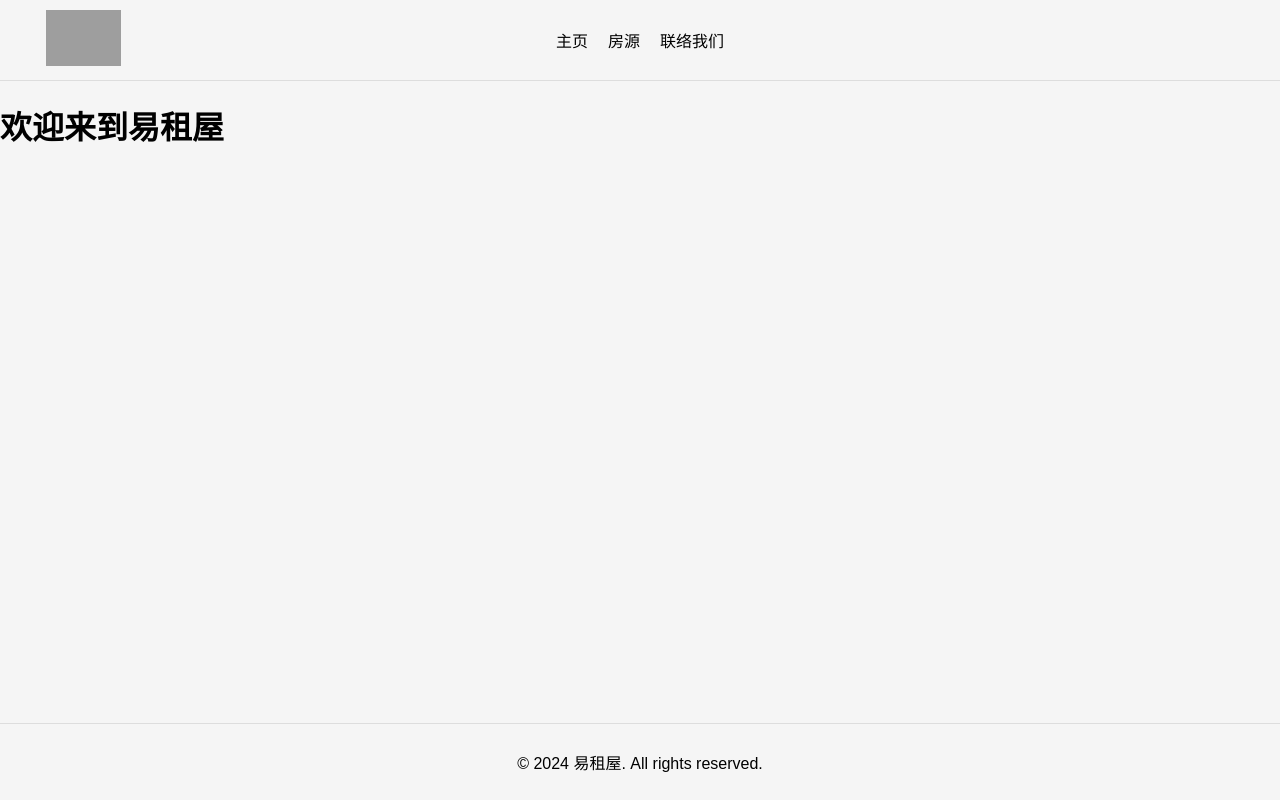
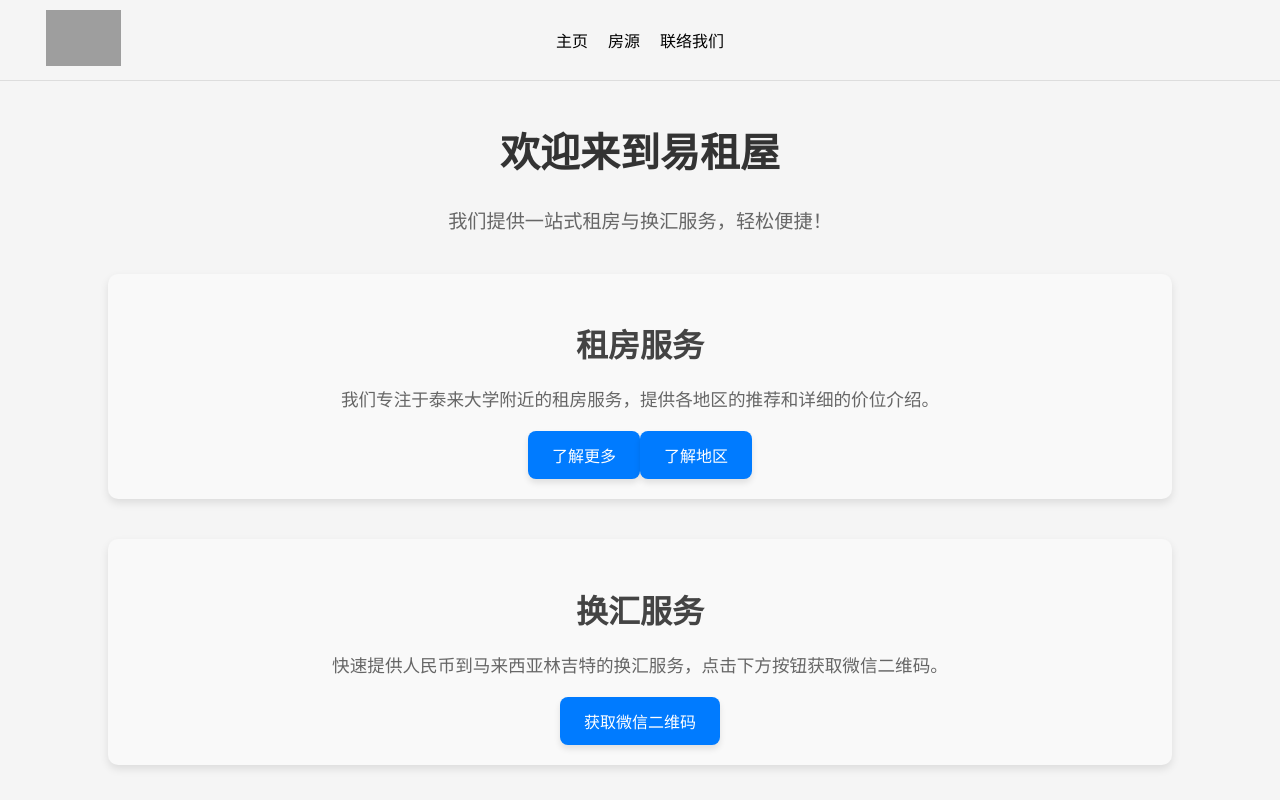
Before and after one commit to Marcusdev97/myeasyrenthub-user, a React (Create React App) app: page / in a window 1280 px wide. Shown: the top 800 px of the page. Built offline with nearby package versions, Linux system fonts and the light colour scheme; grey boxes are pictures that could not be loaded.

Commit message:
Uploaded LocationDetails this page & Home Page update

```diff
--- a/src/App.js
+++ b/src/App.js
@@ -2,14 +2,15 @@
 import React, { useState } from 'react';
 import { BrowserRouter as Router, Routes, Route } from 'react-router-dom';
 import HomePage from './pages/HomePage';
-import PropertyList from './pages/PropertyList';
-import PropertyDetails from './pages/PropertyDetails';
+import PropertyList from './pages/PropertyList'; // PropertyList for listing properties
+import LocationDetails from './pages/LocationDetails'; // LocationDetails for location-specific details
+import PropertyDetails from './pages/PropertyDetails'; // PropertyDetails for specific property information
 import ContactPage from './pages/ContactPage';
 import Header from './components/Header';
 import Footer from './components/Footer';
 
 function App() {
-  const [properties, setProperties] = useState([]); // State to hold properties
+  const [properties, setProperties] = useState([]); // State to hold properties (can be location or property-specific)
 
   return (
     <Router>
@@ -17,15 +18,28 @@ function App() {
         <Header />
         <div style={{ flex: '1' }}>
           <Routes>
+            {/* Home Page */}
             <Route path="/" element={<HomePage />} />
+
+            {/* Property List Page: Listing all available properties */}
             <Route
               path="/properties"
-              element={<PropertyList setProperties={setProperties} />} // Pass the setProperties function
+              element={<PropertyList setProperties={setProperties} />} // Passing setProperties to list properties
             />
+
+            {/* Property Details Page: Show details of a specific property */}
             <Route
               path="/properties/:id"
-              element={<PropertyDetails properties={properties} />} // Pass properties as a prop
+              element={<PropertyDetails properties={properties} />} // Pass properties as props to PropertyDetails
             />
+
+            {/* Location Details Page: Show details of various locations where Taylorians can stay */}
+            <Route
+              path="/locations"
+              element={<LocationDetails />} // Showing location details, like different neighborhoods
+            />
+
+            {/* Contact Page */}
             <Route path="/contact" element={<ContactPage />} />
           </Routes>
         </div>
--- a/src/pages/HomePage.js
+++ b/src/pages/HomePage.js
@@ -1,10 +1,83 @@
-// src/pages/HomePage.js
-import React from 'react';
+import React, { useState, useEffect } from 'react';
+import { Link } from 'react-router-dom'; // 导入 Link 组件用于导航
+import wechatQR from '../images/wechatNamecard.jpg'; // 引入二维码图片
+import '../styles/HomePage.css';
 
 function HomePage() {
+  useEffect(() => {
+    const frames = document.querySelectorAll('.frame');
+    const handleScroll = () => {
+      frames.forEach((frame) => {
+        const frameTop = frame.getBoundingClientRect().top;
+        if (frameTop < window.innerHeight * 0.8) {
+          frame.classList.add('show');
+        }
+      });
+    };
+    window.addEventListener('scroll', handleScroll);
+
+    // 清除事件监听器，防止内存泄漏
+    return () => window.removeEventListener('scroll', handleScroll);
+  }, []);
+
+  // State 用于控制模态框的显示和隐藏
+  const [isModalOpen, setIsModalOpen] = useState(false);
+
+  const openModal = () => {
+    setIsModalOpen(true);
+    document.addEventListener('keydown', handleEsc); // 监听键盘事件
+  };
+
+  const closeModal = () => {
+    setIsModalOpen(false);
+    document.removeEventListener('keydown', handleEsc); // 关闭时移除键盘监听
+  };
+
+  const handleEsc = (event) => {
+    if (event.key === 'Escape') {
+      closeModal();
+    }
+  };
+
   return (
-    <div>
-      <h1>欢迎来到易租屋</h1>
+    <div className="home-page">
+      {/* 主页标题和欢迎语 */}
+      <h1 className="main-title">欢迎来到易租屋</h1>
+      <p className="sub-title">我们提供一站式租房与换汇服务，轻松便捷！</p>
+
+      {/* 租房服务 */}
+      <div className="frame frame-left">
+        <h2>租房服务</h2>
+        <p>我们专注于泰来大学附近的租房服务，提供各地区的推荐和详细的价位介绍。</p>
+        <a href="/properties" className="action-button">了解更多</a>
+        {/* 新的“了解地区”按钮 */}
+        <Link to="/locations" className="action-button">了解地区</Link>
+      </div>
+
+      {/* 换汇服务 */}
+      <div className="frame frame-right">
+        <h2>换汇服务</h2>
+        <p>快速提供人民币到马来西亚林吉特的换汇服务，点击下方按钮获取微信二维码。</p>
+        <button className="action-button" onClick={openModal}>获取微信二维码</button>
+      </div>
+
+      {/* 开发中的业务 */}
+      <div className="frame frame-left">
+        <h2>开发中的业务</h2>
+        <p>敬请期待，我们即将推出更多的便利服务！</p>
+      </div>
+
+      {/* 模态框 */}
+      {isModalOpen && (
+        <div className="modal-overlay" onClick={closeModal}>
+          <div className="modal" onClick={(e) => e.stopPropagation()}>
+            <h2>扫描微信二维码</h2>
+            <img src={wechatQR} alt="微信二维码" className="qr-code-img" />
+            <p>请在备注中标注“汇率”</p>
+            <button className="close-button" onClick={closeModal}>关闭</button>
+          </div>
+        </div>
+      )}
     </div>
   );
 }
--- /dev/null
+++ b/src/pages/LocationDetails.js
@@ -0,0 +1,28 @@
+import React from 'react';
+import '../styles/LocationDetails.css'; // 可以为这个页面创建单独的样式文件
+
+function LocationDetails() {
+  // Example of static location data; in the future, this could come from props or state
+  const locations = [
+    { name: '地区 A', description: '地区 A 是靠近泰来大学的一个热门租房区域，房源丰富，价格适中，交通方便。' },
+    { name: '地区 B', description: '地区 B 环境安静，适合喜欢安静生活的学生和上班族，房租相对较低。' },
+    // Add more locations here
+  ];
+
+  return (
+    <div className="location-info-page">
+      <h1>地区介绍</h1>
+      <p>这里是关于泰来大学附近各个地区的详细介绍。您可以根据每个地区的房源价格和环境选择合适的居住地。</p>
+
+      {/* Render each location */}
+      {locations.map((location, index) => (
+        <div key={index} className="location-item">
+          <h2>{location.name}</h2>
+          <p>{location.description}</p>
+        </div>
+      ))}
+    </div>
+  );
+}
+
+export default LocationDetails;
--- a/src/styles/HomePage.css
+++ b/src/styles/HomePage.css
@@ -1,19 +1,117 @@
-/* src/styles/HomePage.css */
 .home-page {
+  font-family: Arial, sans-serif;
+  margin: 0;
+  padding: 0;
   text-align: center;
-    margin: 20px;
 }
 
-  .home-page h1 {
+.main-title {
+  font-size: 2.5em;
   color: #333;
-    font-size: 2.5em;
+  margin-top: 40px;
+}
+
+.sub-title {
+  color: #666;
+  font-size: 1.2em;
+  margin-bottom: 40px;
+}
+
+.frame {
+  width: 80%;
+  margin: 40px auto;
+  padding: 20px;
+  background-color: #f9f9f9;
+  border-radius: 10px;
+  box-shadow: 0 4px 8px rgba(0, 0, 0, 0.1);
+  opacity: 0;
+  transform: translateX(100%);
+  transition: transform 0.8s ease, opacity 0.8s ease;
+}
+
+.frame-left {
+  transform: translateX(-100%);
+}
+
+.frame-right {
+  transform: translateX(100%);
+}
+
+.frame.show {
+  opacity: 1;
+  transform: translateX(0);
+}
+
+.frame h2 {
+  font-size: 2em;
+  color: #444;
   margin-bottom: 20px;
 }
 
-  .home-page p {
-    color: #555;
-    font-size: 1.2em;
-    line-height: 1.6;
-    max-width: 600px;
-    margin: 0 auto;
+.frame p {
+  font-size: 1.1em;
+  color: #666;
+  margin-bottom: 20px;
 }
+
+/* 统一按钮样式 */
+.action-button {
+  display: inline-block;
+  background-color: #007BFF; /* 按钮的主色 */
+  color: white;
+  padding: 12px 24px; /* 统一按钮的内边距 */
+  text-decoration: none;
+  font-size: 16px; /* 统一字体大小 */
+  border-radius: 8px; /* 圆角半径 */
+  border: none; /* 移除边框 */
+  transition: background-color 0.3s ease, box-shadow 0.3s ease; /* 动画效果 */
+  cursor: pointer;
+  box-shadow: 0 4px 6px rgba(0, 0, 0, 0.1); /* 添加阴影 */
+}
+
+.action-button:hover {
+  background-color: #0056b3; /* 鼠标悬停时颜色变化 */
+  box-shadow: 0 6px 10px rgba(0, 0, 0, 0.2); /* 悬停时的阴影效果 */
+}
+
+/* 模态框样式 */
+.modal-overlay {
+  position: fixed;
+  top: 0;
+  left: 0;
+  width: 100%;
+  height: 100%;
+  background-color: rgba(0, 0, 0, 0.5);
+  display: flex;
+  justify-content: center;
+  align-items: center;
+}
+
+.modal {
+  background-color: #fff;
+  padding: 30px;
+  border-radius: 10px;
+  text-align: center;
+  width: 300px;
+  box-shadow: 0 4px 8px rgba(0, 0, 0, 0.2);
+}
+
+.qr-code-img {
+  max-width: 100%;
+  height: auto;
+  margin-bottom: 20px;
+}
+
+.close-button {
+  background-color: #007BFF;
+  color: white;
+  padding: 10px 20px;
+  border: none;
+  border-radius: 5px;
+  cursor: pointer;
+  transition: background-color 0.3s ease;
+}
+
+.close-button:hover {
+  background-color: #0056b3;
+}
```
Also changed, not shown: src/styles/LocationDetails.css (added). Lines whose indentation alone changed are shown as unchanged.
